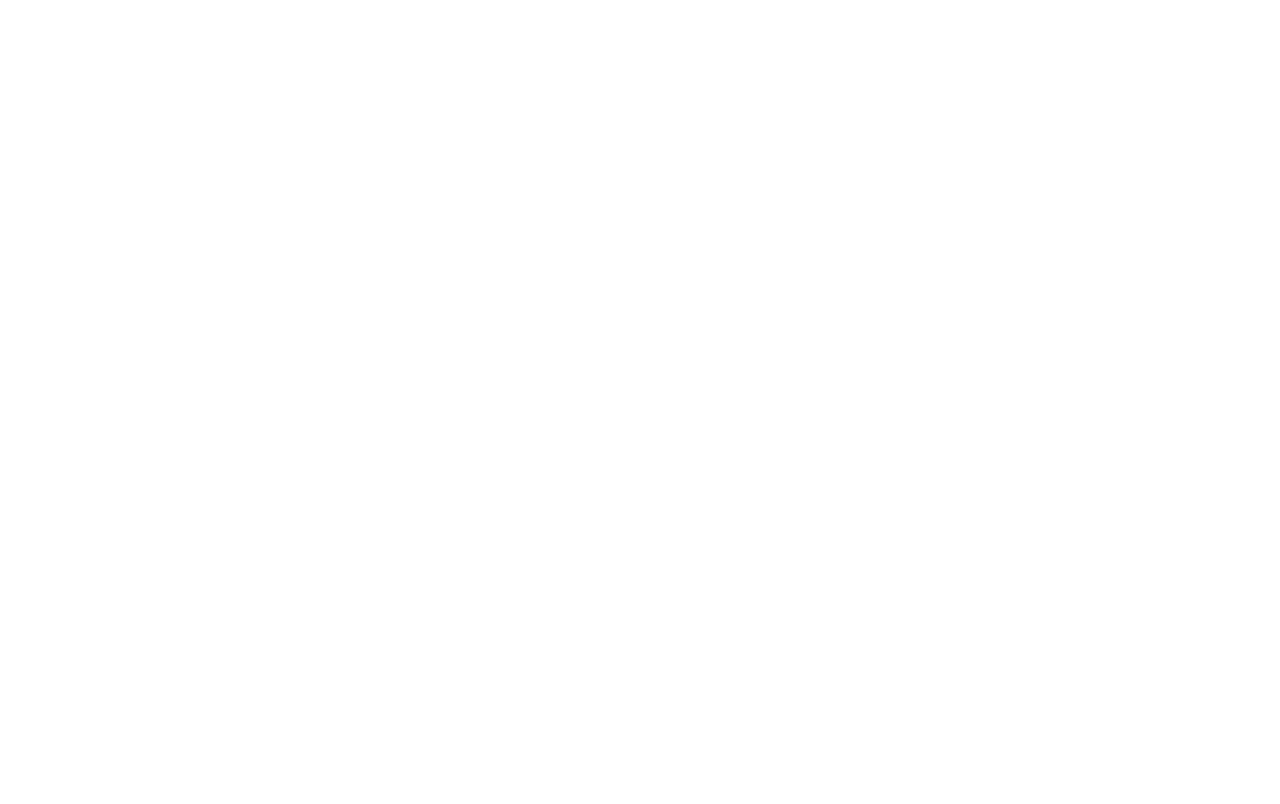
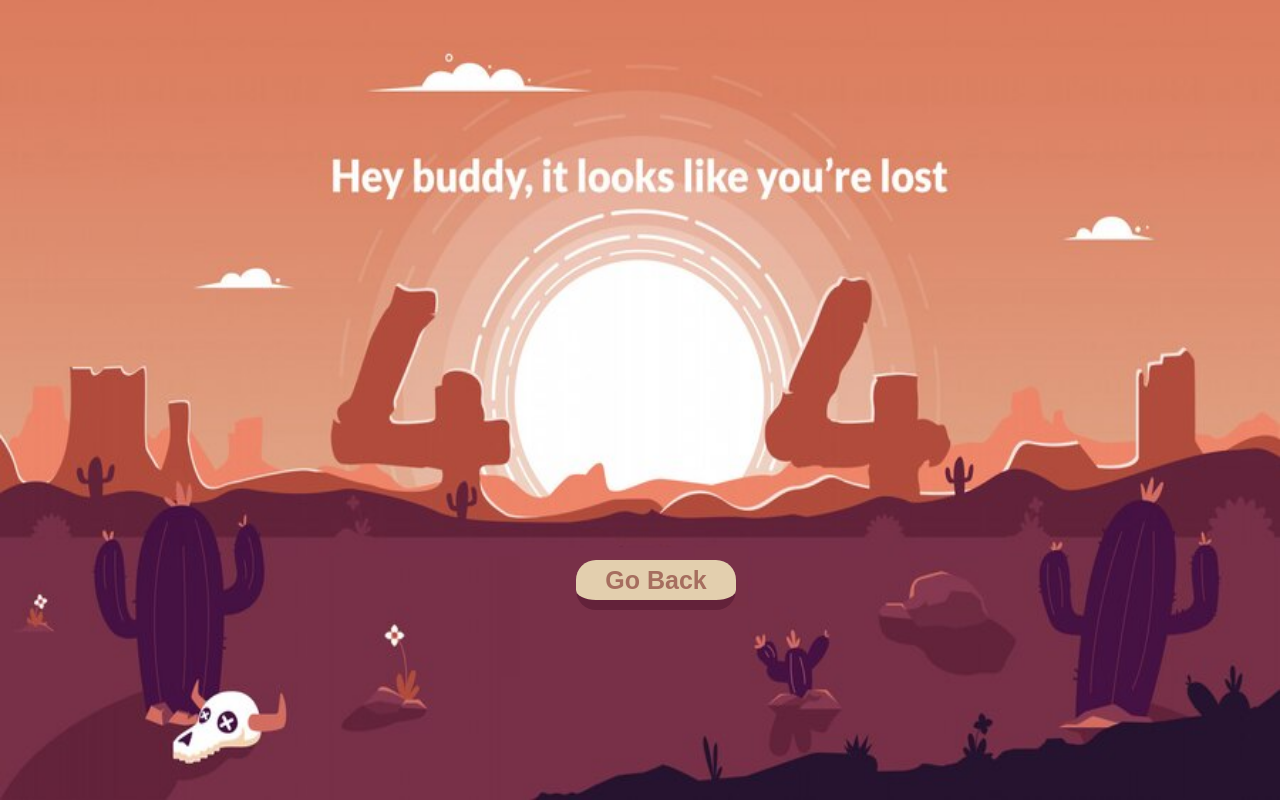
Before and after one commit to gcelt-techclub/Web-App, a React (Create React App) app: page / in a window 1280 px wide. Before the commit this address had no page. Built offline with nearby package versions, Linux system fonts and the light colour scheme.

Commit message:
error page setup

```diff
--- a/src/App.css
+++ b/src/App.css
@@ -35,3 +35,27 @@
 #Google_icon{
   font-size: 40px;
 }
+
+.error_background{
+  width:100vw;
+  height:100vh;
+  position: relative;
+}
+.error_background img{
+  width:100vw;
+  height:100%;
+}
+.error_background .error_btn{
+ position: absolute;
+ top:70%;
+ left:45%;
+ width:160px;
+ height:50px;
+ border-radius: 20px;
+ font-size: 25px;
+ background-color:#e3cfae ;
+ border-style: none;
+ border-bottom: 10px solid #63223A;
+ color:#A66E5F;
+ font-weight: bold;
+}
--- a/src/App.js
+++ b/src/App.js
@@ -16,6 +16,7 @@
 import SEdit from "./pages/Sports/Edit";
 import SCreate from "./pages/Sports/Create";
 import LandingPage from "./LandingPage";
+import Error from "./pages/Error";
 
 const App = () => {
   return (
@@ -44,7 +45,7 @@
         <Route path="/user" element={<h1>User</h1> }>
 
         </Route>
-
+        <Route path="*" element={<Error />} />
       </Routes>
     </BrowserRouter>
 
--- a/src/index.css
+++ b/src/index.css
@@ -5,4 +5,5 @@
     sans-serif;
   -webkit-font-smoothing: antialiased;
   -moz-osx-font-smoothing: grayscale;
+  overflow: hidden;
 }
--- /dev/null
+++ b/src/pages/Error.jsx
@@ -0,0 +1,14 @@
+import React from 'react'
+import "../App.css"
+import bg  from "../assets/error.png"
+
+function Error() {
+  return (
+    <div className="error_background">
+        <img src={bg} alt="Error 404"/>
+       <button className="error_btn">Go Back</button>
+    </div>
+  )
+}
+
+export default Error
```
Also changed, not shown: src/assets/error.png (added).
